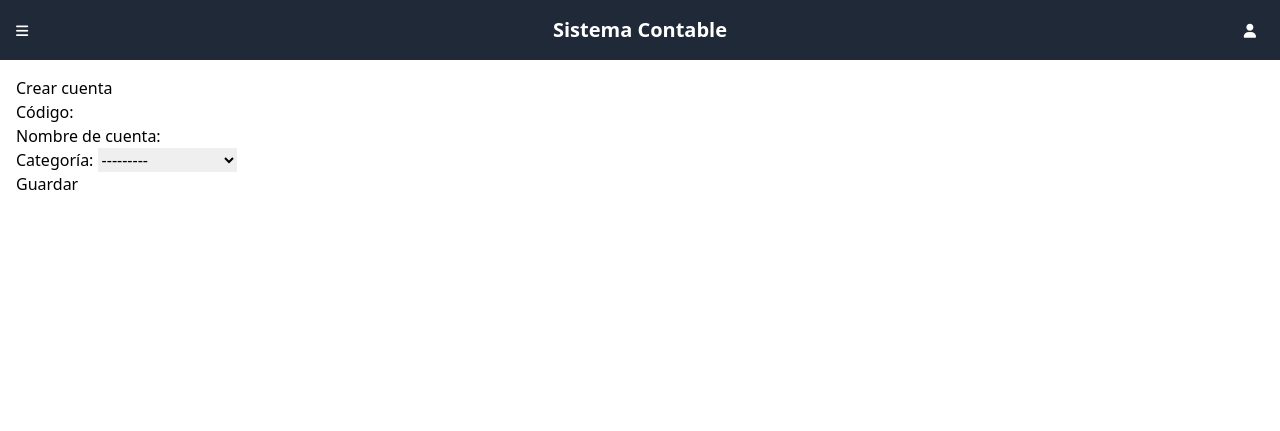
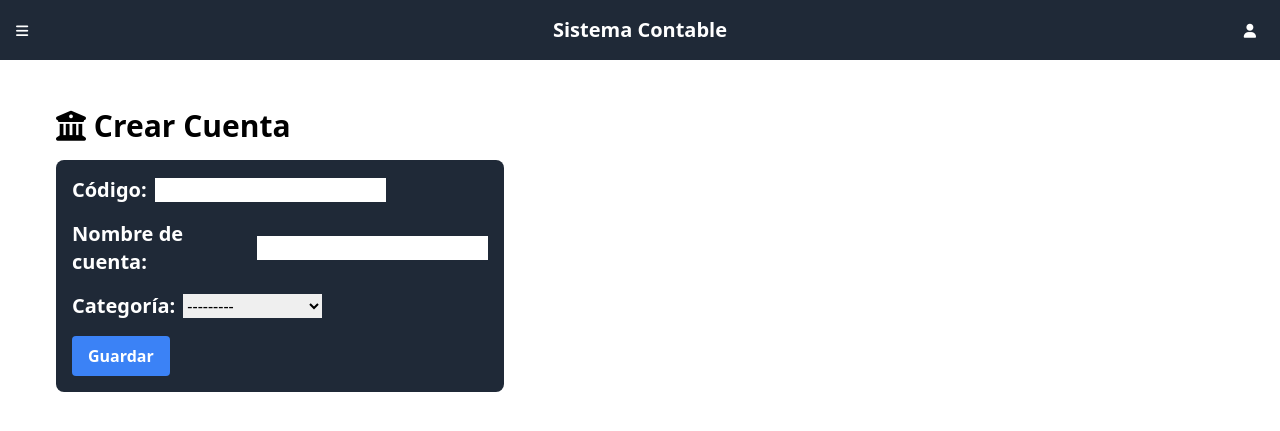
Before and after one commit to ado1203/ProyectoSIC-SistemaContableCodeCrafters, a Django app: page /account/create in a window 1280 px wide. Shown: the top 431 px of the page. Run offline with Django 4.2, Linux system fonts and the light colour scheme; data comes from the database, SQL or seed files in the repository; parts of the project's set-up code (start-up, migrations or seed data) failed here and were passed over.

Commit message:
Add Styles in  account views  and create account

```diff
--- a/general_ledger/templates/create_account.html
+++ b/general_ledger/templates/create_account.html
@@ -1,23 +1,33 @@
 {% extends 'base.html' %}
 
 {% block content %}
-    <h1>Crear cuenta</h1>
+    <div class="mt-8 ml-10"> <!-- Agregar un margen en la parte superior y en el lado izquierdo del contenido -->
+        <h1 class="text-3xl font-bold mb-4">
+            <i class="fas fa-university"></i> Crear Cuenta
+        </h1>
 
-    <form action="/account/create" method="POST">
+        <div class="max-w-md"> <!-- Definir el ancho máximo del formulario -->
+            <form action="/account/create" method="POST" class="bg-gray-800 p-4 rounded-lg">
                 {% csrf_token %}
                 {{ form.non_field_errors }}
-        <div class="field-wrapper">
-            <label for="{{ form.code.id_for_label }}">Código:</label>
+
+                <div class="mb-4 flex items-center">
+                    <label for="{{ form.code.id_for_label }}" class="text-xl text-white font-bold mr-2">Código:</label>
                     {{ form.code }}
                 </div>
-        <div class="field-wrapper">
-            <label for="{{ form.name.id_for_label }}">Nombre de cuenta:</label>
+
+                <div class="mb-4 flex items-center">
+                    <label for="{{ form.name.id_for_label }}" class="text-xl text-white font-bold mr-2">Nombre de cuenta:</label>
                     {{ form.name }}
                 </div>
-        <div class="field-wrapper">
-            <label for="{{ form.category.id_for_label }}">Categoría:</label>
+
+                <div class="mb-4 flex items-center">
+                    <label for="{{ form.category.id_for_label }}" class="text-xl text-white font-bold mr-2">Categoría:</label>
                     {{ form.category }}
                 </div>
-        <button type="submit">Guardar</button>
+
+                <button type="submit" class="bg-blue-500 hover-bg-blue-700 text-white font-bold py-2 px-4 rounded">Guardar</button>
             </form>
+        </div>
+    </div>
 {% endblock %}
--- a/general_ledger/views.py
+++ b/general_ledger/views.py
@@ -4,27 +4,36 @@
 
 
 def account(request):
+    # Recupera todas las cuentas de la base de datos
     accounts = Account.objects.all().order_by('category__name', 'code')
 
+    # Organiza las cuentas en un diccionario categorizado
     categorized_accounts = {}
     for account in accounts:
         category_name = account.category.name
         if category_name not in categorized_accounts:
-            categorized_accounts[category_name] = []
-        categorized_accounts[category_name].append(account)
+            categorized_accounts[category_name] = {
+                'category': account.category,
+                'accounts': [],
+            }
+        categorized_accounts[category_name]['accounts'].append(account)
 
     # Define el orden específico de las categorías
-    category_order = ["Activo", "Pasivo", "Patrimonio", "Gastos y Costos",
-                      "Ingresos"]
+    category_order = ["Activo", "Pasivo", "Patrimonio", "Gastos y Costos", "Ingresos"]
 
-    ordered_accounts = {
-        category_name: categorized_accounts.get(category_name, []) for
-        category_name in category_order}
+    # Calcula el rowspan y agrega la información a categorized_accounts
+    for category_name, data in categorized_accounts.items():
+        category = data['category']
+        accounts = data['accounts']
+        rowspan = len(accounts) + 1
+        category.rowspan = rowspan
+
+    # Organiza las categorías en el orden deseado
+    ordered_categories = [categorized_accounts.get(category_name) for category_name in category_order]
 
     return render(request, 'account.html', {
-        'categorized_accounts': ordered_accounts
+        'categorized_accounts': ordered_categories
     })
-
 
 def create_account(request):
     if request.method == 'POST':
--- a/login/templates/signin.html
+++ b/login/templates/signin.html
@@ -1,6 +1,6 @@
 <head>
+    <link rel="stylesheet" href="https://cdn.jsdelivr.net/npm/tailwindcss@2.2.16/dist/tailwind.min.css">
     <title>Inicio de sesión</title>
-    <link rel="stylesheet" href="https://cdn.jsdelivr.net/npm/tailwindcss@2.2.16/dist/tailwind.min.css">
 </head>
 <body class="min-h-screen flex items-center justify-center bg-gray-900">
     <div class="h-full w-full flex">
--- a/login/templates/signup.html
+++ b/login/templates/signup.html
@@ -1,7 +1,7 @@
 
 <head>
+    <link rel="stylesheet" href="https://cdn.jsdelivr.net/npm/tailwindcss@2.2.16/dist/tailwind.min.css">
     <title>Registro de usuario</title>
-    <link rel="stylesheet" href="https://cdn.jsdelivr.net/npm/tailwindcss@2.2.16/dist/tailwind.min.css">
 </head>
 {% block content %}
 <main class="min-h-screen flex items-center justify-center bg-gray-900">
--- a/templates/base.html
+++ b/templates/base.html
@@ -54,8 +54,13 @@
             </button>
         </div>
         <ul class="space-y-4">
-            <li><a href="#">Opción 1</a></li>
-            <li><a href="#">Opción 2</a></li>
+            <li><a href="{%url 'home'%}">Inicio</a></li>
+            <li><a href="{%url 'create_account' %}">Agregar cuenta</a></li>
+            <li><a href="{% url 'account' %}">Cátalgo de cuentas</a></li>
+            <li><a href="#">Registro de transacciones</a></li>
+            <li><a href="#">Libro Mayor</a></li>
+            <li><a href="#">Balance de comprobación</a></li>
+            <li><a href="#">Hoja de trabajo</a></li>
             <!-- Agrega más opciones según sea necesario -->
         </ul>
     </div>
```
Also changed, not shown: general_ledger/templates/account.html (+33 -9 lines), login/views.py (line endings or trailing spaces). Lines whose indentation alone changed are shown as unchanged.
